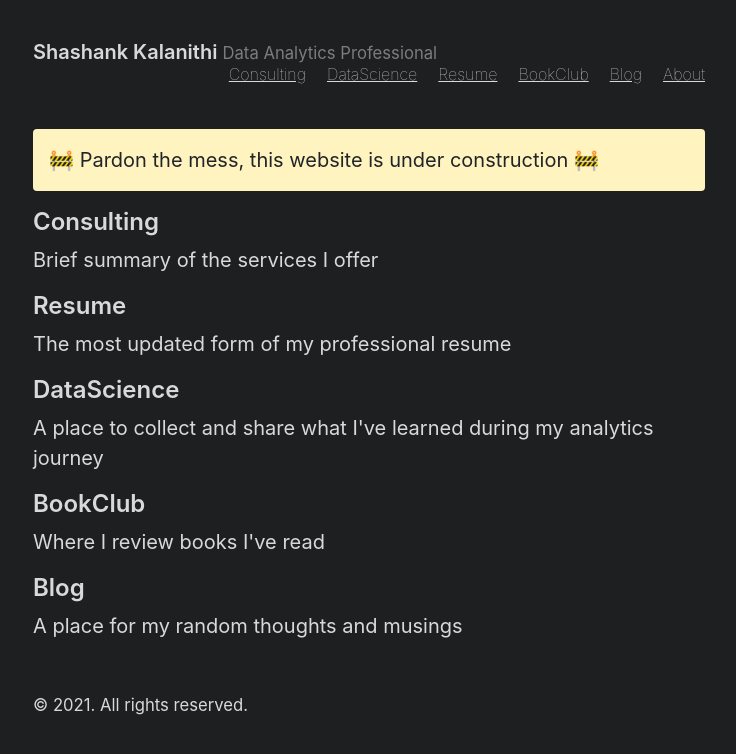
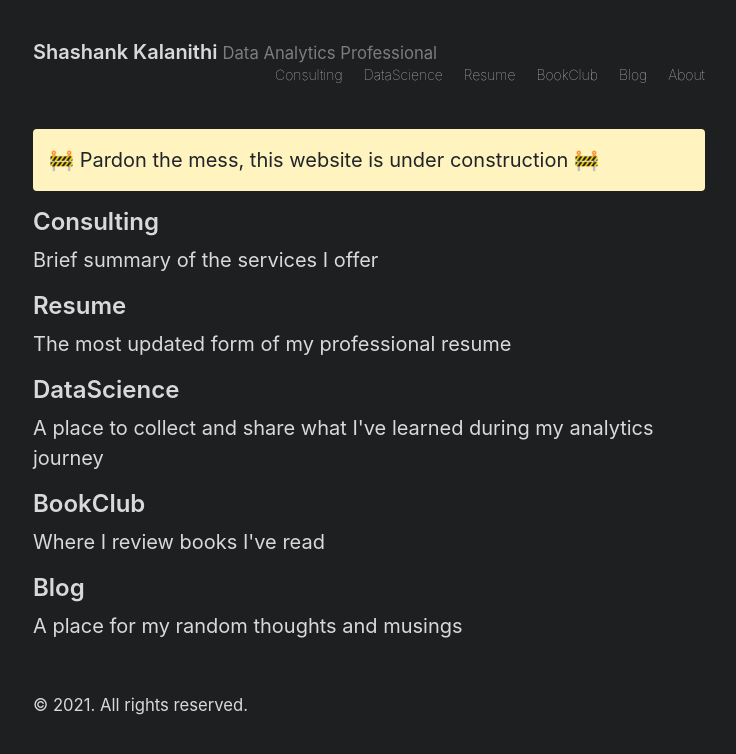
Before and after one commit to kshashank03/kshashank03.github.io, a Jekyll site: the page built from index.html, in a window 1280 px wide. Shown: the top 754 px of the page, without its empty margins (271-1007 px from the left). Built offline with Jekyll 4.4.1, drawn with Linux system fonts in a browser that asks for light colours; the list of posts is cut into pages by our own code.

Commit message:
masthead edit

```diff
--- a/_sass/_masthead.scss
+++ b/_sass/_masthead.scss
@@ -23,8 +23,8 @@
 
   extrasmall {
     font-weight: 100;
-    font-size: 80%;
-    text-decoration: underline;
+    font-size: 70%;
+    // text-decoration: underline;
   }
 }
 
```
